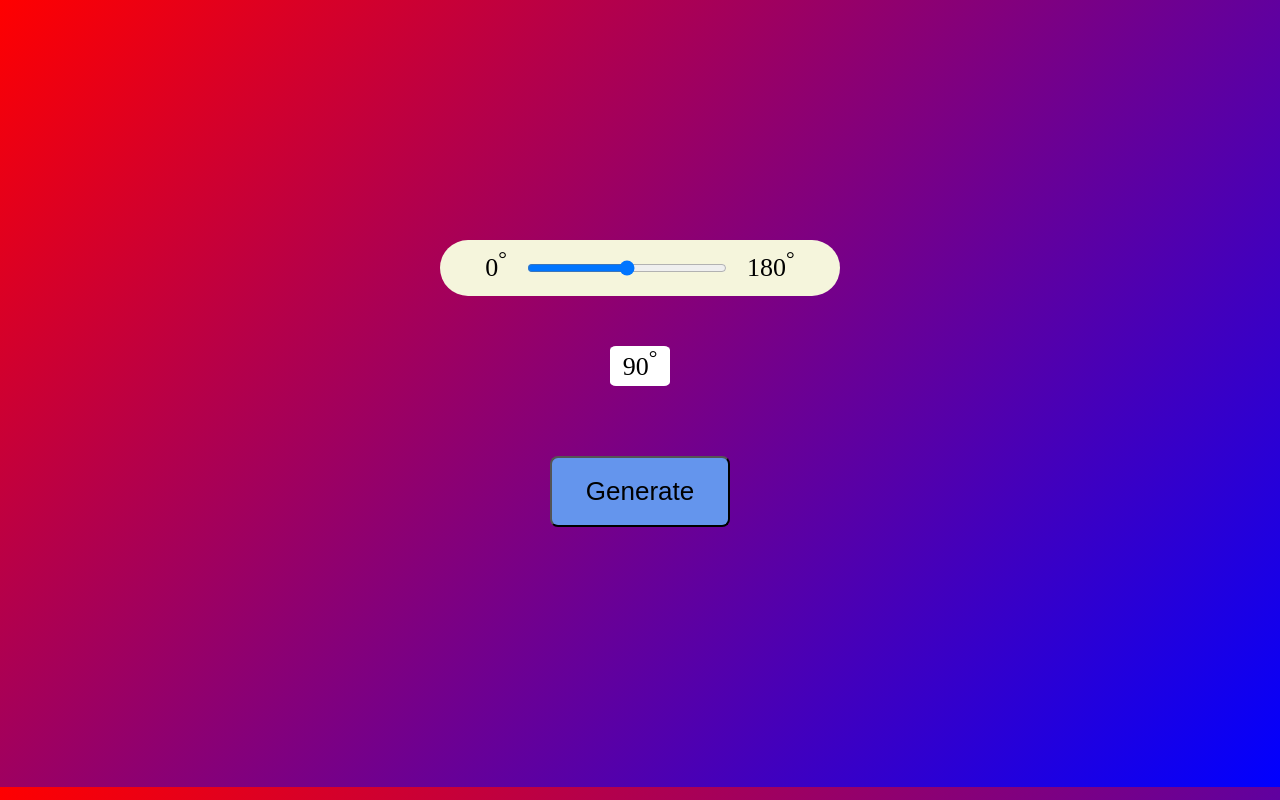
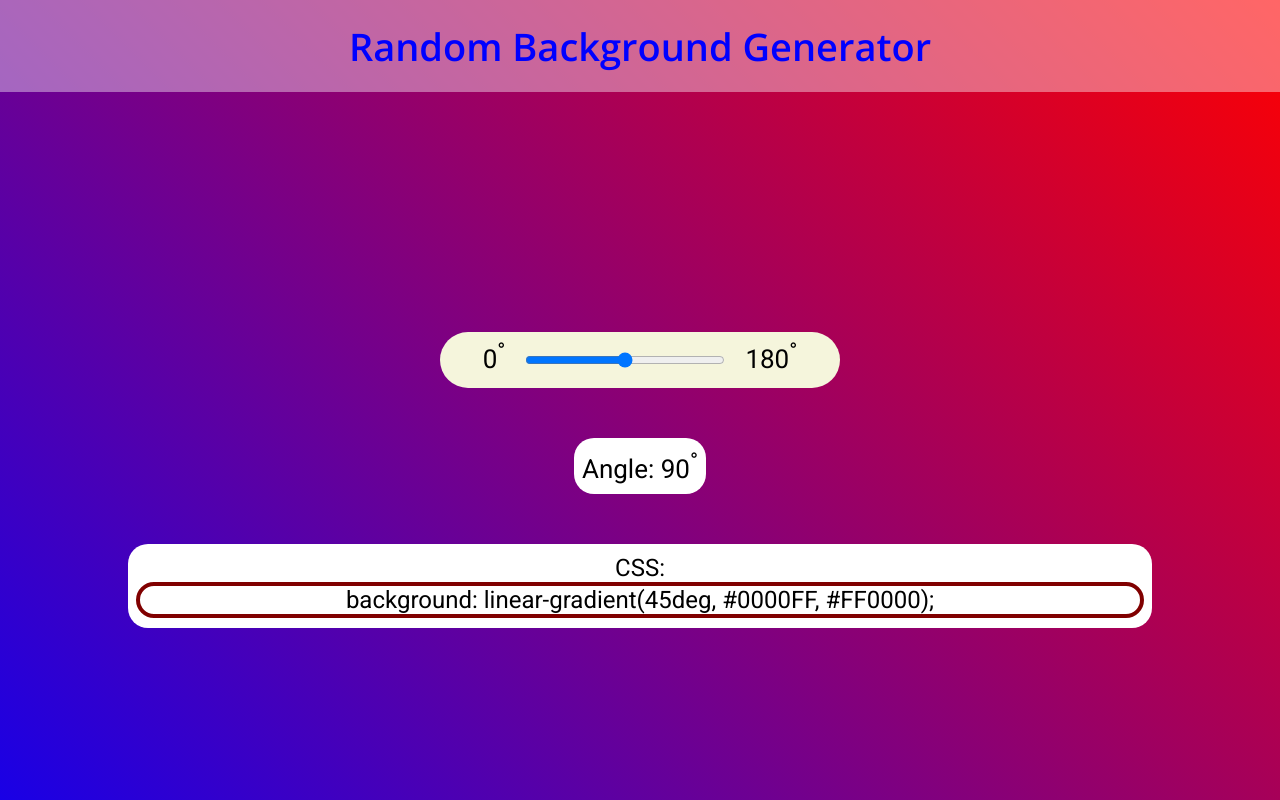
Before and after one commit to Shashank03200/Random_background, a plain HTML site: page index.html in a window 1280 px wide. Shown: the top 800 px of the page. Drawn offline with nearby package versions, Linux system fonts and the light colour scheme.

Commit message:
Optimized and UI Enhanced

```diff
--- a/code.js
+++ b/code.js
@@ -1,22 +1,20 @@
 let color1 = getColor()
 let color2 = getColor();
 let angle = 50;
-let slider = document.getElementById("angles")
+let slider = document.getElementById("angles");
+let angleLabel = document.querySelector(".angleLabel");
+let cssDiv = document.querySelector(".css-code");
 
 
 
 
-slider.addEventListener("mousemove", function () {
-
+slider.addEventListener("input", function () {
     angle = document.getElementById("angles").value;
-    document.querySelector(".angleLabel").innerHTML = `${angle}<sup>&deg;</sup>`;
-})
-
-
-
-slider.addEventListener("ValueChange", function () {
-    angle = document.getElementById("angles").value;
-    document.querySelector(".angleLabel").innerHTML = angle
+    angleLabel.innerHTML = `Angle: ${angle}<sup>&deg;</sup>`;
+    color1 = getColor();
+    color2 = getColor();
+    cssDiv.innerHTML = `background: linear-gradient(${angle}deg, ${color1}, ${color2});`
+    document.querySelector("body").style.background = `-webkit-linear-gradient(${angle}deg,${color1} ,${color2})`;
 })
 
 // slider.addEventListener("onmousedown")
@@ -29,9 +27,4 @@ function getColor() {
     return hex;
 }
 
-document.querySelector("button").addEventListener("click", function () {
-
-    color1 = getColor();
-    color2 = getColor();
-    document.querySelector("body").style.background = `-webkit-linear-gradient(${angle}deg,${color1} ,${color2})`;
-})
+document.querySelector("button").style.visibility= "hidden";
--- a/index.html
+++ b/index.html
@@ -5,65 +5,32 @@
     <meta charset="UTF-8">
     <meta name="viewport" content="width=device-width, initial-scale=1.0">
     <title>HexCode BackGround</title>
-    <style>
-        .mainDiv {
-            margin: 15rem auto;
-            text-align: center;
-        }
-
-        .sliderDiv {
-            background-color: beige;
-            border-radius: 30px;
-            margin: auto;
-            width: 400px;
-        }
-
-        .angleSection {
-            background-color: white;
-            border-radius: 10%;
-            margin: 50px auto;
-            width: 60px;
-            height: 40px;
-        }
-
-        button {
-            padding: 18px;
-            width: 180px;
-            margin: 20px;
-            font-size: 26px;
-            background-color: cornflowerblue;
-            color: black;
-            border-radius: 8px;
-            outline: none;
-            cursor: pointer;
-        }
-
-        body {
-            text-align: center;
-            background: linear-gradient(45deg, red, blue);
-            background: linear-gradient(-45deg, blue, red);
-        }
-
-        label {
-            font-size: 26px;
-        }
-
-        input[type='range'] {
-            width: 200px;
-            margin: 20px
-        }
-    </style>
+    <link rel="preconnect" href="https://fonts.gstatic.com">
+    <link href="https://fonts.googleapis.com/css2?family=Open+Sans:wght@600&display=swap" rel="stylesheet">
+    <link href="https://fonts.googleapis.com/css2?family=Roboto:ital,wght@0,400;1,300&display=swap" rel="stylesheet">
+    <link rel="stylesheet" href="style.css">
 </head>
 
 <body>
+    <div class="header">
+        Random Background Generator
+    </div>
     <div class="mainDiv">
         <div class="sliderDiv">
             <label for="angles">0<sup>&deg;</sup></label><input type="range" name="angleSlider" id="angles" min=0
                 max=180 step="2"><label for="angles">180<sup>&deg;</sup></label>
         </div>
         <div class="angleSection">
-            <label class="angleLabel">90<sup>&deg;</sup></label>
+            <label class="angleLabel">Angle: 90<sup>&deg;</sup></label>
         </div>
+
+        <div class="css-props">
+            CSS:
+            <div class="css-code">
+                background: linear-gradient(45deg, #0000FF, #FF0000);
+            </div>
+        </div>
+
         <button>Generate</button>
     </div>
     <script src="code.js">
--- /dev/null
+++ b/style.css
@@ -0,0 +1,73 @@
+*{
+    margin: 0;
+    padding: 0;
+    box-sizing: border-box;
+}
+.header{
+    background-color: rgba(255,255,255,0.4);
+    color: blue;
+    font-size: 38px;
+    padding: 20px;
+    font-family: "Open Sans",sans-serif;
+}
+.mainDiv {
+    margin: 15rem auto;
+    text-align: center;
+    font-family: "Roboto", sans-serif;
+}
+
+.sliderDiv {
+    background-color: beige;
+    border-radius: 30px;
+    margin: auto;
+    width: 400px;
+}
+
+.angleSection, .css-props {
+    background-color: white;
+    border-radius: 20px;
+    margin: 50px auto;
+    width: fit-content;
+    padding: 5px 10px;
+    padding: 10px 8px;
+}
+
+.css-props{
+
+    width: 80%;
+    font-size: 24px;
+    padding: 10px auto;
+}
+
+
+.css-code{
+    cursor: pointer;
+    padding: auto 10px;
+    border: 4px solid maroon;
+    border-radius: 30px;
+}
+button {
+    padding: 18px;
+    width: 180px;
+    margin: 20px;
+    font-size: 26px;
+    background-color: cornflowerblue;
+    color: black;
+    border-radius: 8px;
+    outline: none;
+    cursor: pointer;
+}
+
+body {
+    text-align: center;
+    background: linear-gradient(45deg, blue, red);
+}
+
+label {
+    font-size: 26px;
+}
+
+input[type='range'] {
+    width: 200px;
+    margin: 20px
+}
```
